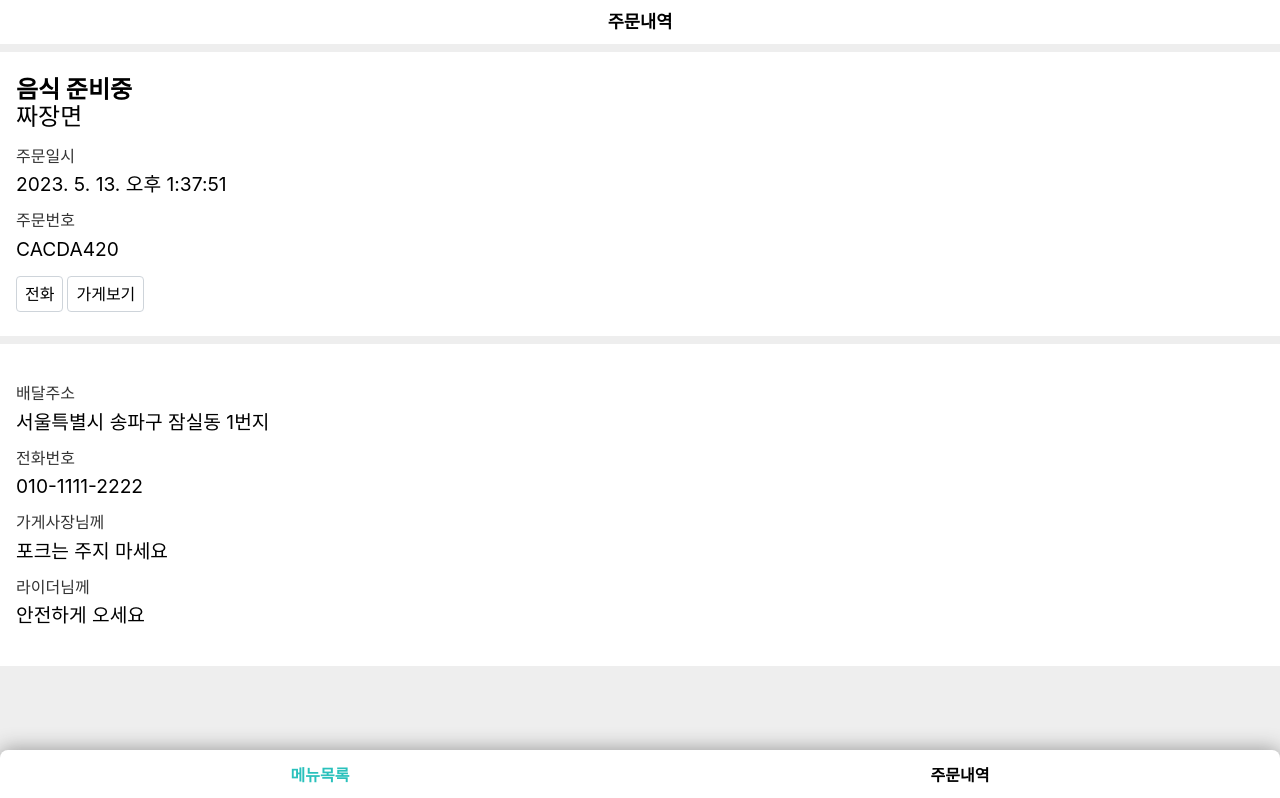
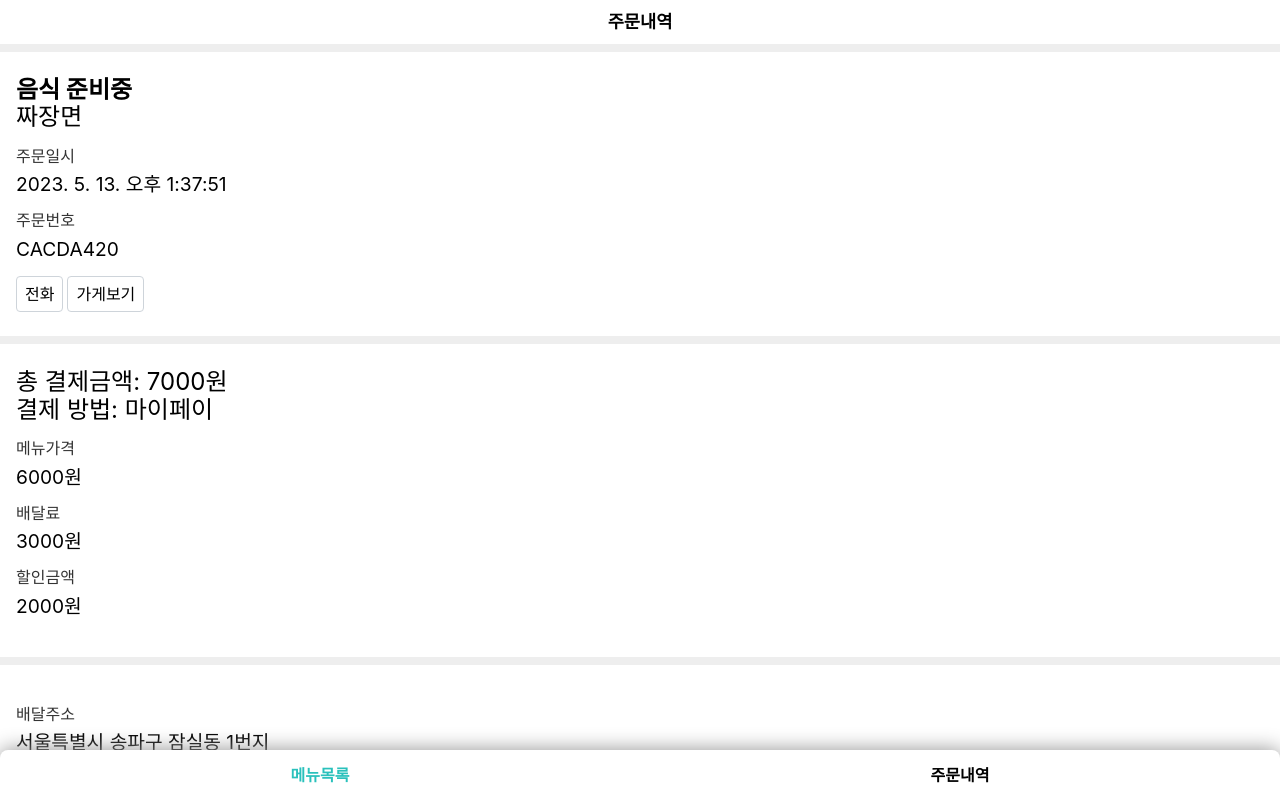
Before and after one commit to neungdong/ReactStudy, a React (Vite) app: page / in a window 1280 px wide. Shown: the top 798 px of the page. Built offline with nearby package versions, Linux system fonts and the light colour scheme.

Commit message:
OrderPaymentCard 생성

```diff
--- /dev/null
+++ b/src/pages/OrderPage/OrderPaymentCard.jsx
@@ -0,0 +1,24 @@
+import Card from "@/components/Card";
+
+const OrderPaymentCard = ({ order }) => {
+  const { totalPrice, paymentMethod, productPrice, deliveryPrice, discountPrice } = order;
+
+  return (
+    <Card
+      header={
+        <>
+          총 결제금액: {totalPrice}원
+          <br />
+          결제 방법: {paymentMethod}
+        </>
+      }
+      data={[
+        { term: "메뉴가격", description: `${productPrice}원` },
+        { term: "배달료", description: `${deliveryPrice}원` },
+        { term: "할인금액", description: `${discountPrice}원` },
+      ]}
+    />
+  );
+};
+
+export default OrderPaymentCard;
--- a/src/pages/OrderPage/index.jsx
+++ b/src/pages/OrderPage/index.jsx
@@ -3,6 +3,7 @@ import OrderStatusCard from "@/pages/OrderPage/OrderStatusCard";
 import Page from "@/components/Page";
 import Title from "@/components/Title";
 import OrderDeliveryCard from "@/pages/OrderPage/OrderDeliveryCard";
+import OrderPaymentCard from "@/pages/OrderPage/OrderPaymentCard";
 
 const fakeOrder = {
   id: "CACDA420",
@@ -25,6 +26,7 @@ const OrderPage = () => (
   <div className="OrderPage">
     <Page header={<Title>주문내역</Title>} footer={<Navbar />}>
       <OrderStatusCard order={fakeOrder} />
+      <OrderPaymentCard order={fakeOrder} />
       <OrderDeliveryCard order={fakeOrder} />
     </Page>
   </div>
```
